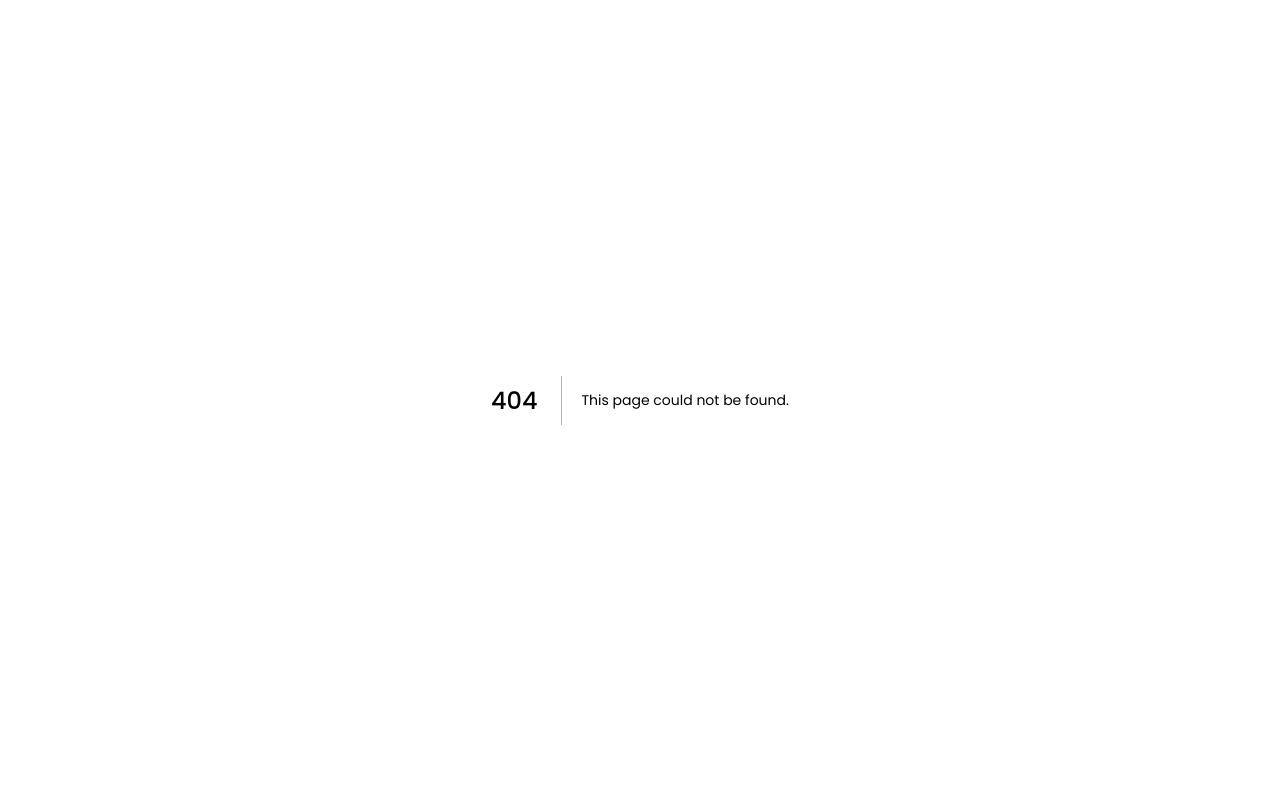
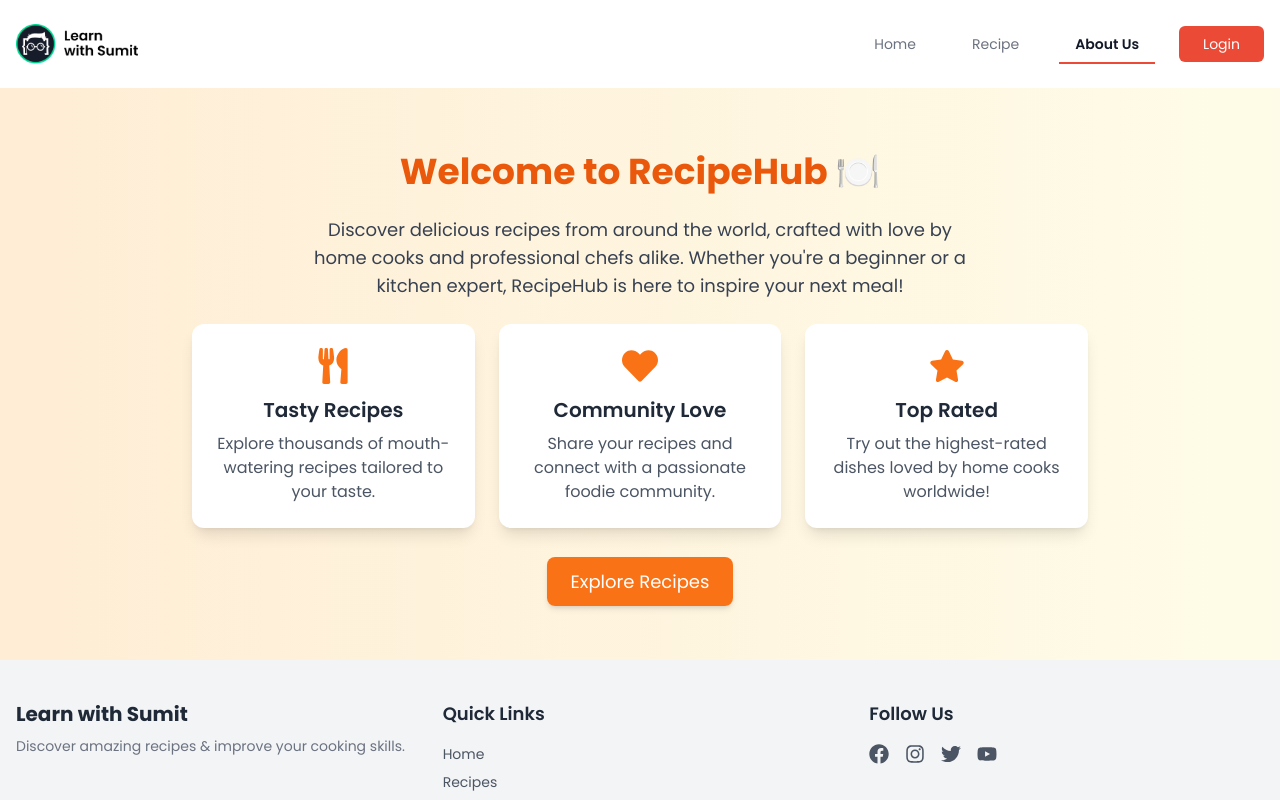
Before and after one commit to aihridoy/flavory, a Next.js app: page /about-us in a window 1280 px wide. Before the commit this address had no page. Shown: the top 800 px of the page. Built offline with nearby package versions, Linux system fonts and the light colour scheme; no server answers.

Commit message:
feat: about page

```diff
--- /dev/null
+++ b/app/about-us/page.jsx
@@ -0,0 +1,80 @@
+/* eslint-disable react/no-unescaped-entities */
+/* eslint-disable react/prop-types */
+"use client";
+import React from "react";
+import { motion } from "framer-motion";
+import { FaUtensils, FaHeart, FaStar } from "react-icons/fa";
+import Navbar from "@/components/Navbar";
+import Footer from "@/components/Footer";
+import Link from "next/link";
+
+export default function About() {
+  return (
+    <>
+      <Navbar />
+      <div className=" bg-gradient-to-r from-orange-100 to-yellow-50 py-16 px-6 flex flex-col items-center">
+        <motion.h1
+          className="text-4xl font-bold text-orange-600 mb-6"
+          initial={{ opacity: 0, y: -20 }}
+          animate={{ opacity: 1, y: 0 }}
+        >
+          Welcome to RecipeHub 🍽️
+        </motion.h1>
+
+        <motion.p
+          className="text-lg text-gray-700 max-w-2xl text-center mb-6"
+          initial={{ opacity: 0 }}
+          animate={{ opacity: 1 }}
+          transition={{ delay: 0.3 }}
+        >
+          Discover delicious recipes from around the world, crafted with love by
+          home cooks and professional chefs alike. Whether you're a beginner or
+          a kitchen expert, RecipeHub is here to inspire your next meal!
+        </motion.p>
+
+        <div className="grid grid-cols-1 md:grid-cols-3 gap-6 max-w-4xl">
+          <FeatureCard
+            icon={<FaUtensils />}
+            title="Tasty Recipes"
+            description="Explore thousands of mouth-watering recipes tailored to your taste."
+          />
+          <FeatureCard
+            icon={<FaHeart />}
+            title="Community Love"
+            description="Share your recipes and connect with a passionate foodie community."
+          />
+          <FeatureCard
+            icon={<FaStar />}
+            title="Top Rated"
+            description="Try out the highest-rated dishes loved by home cooks worldwide!"
+          />
+        </div>
+
+        <motion.div
+          className="mt-10"
+          initial={{ opacity: 0 }}
+          animate={{ opacity: 1 }}
+          transition={{ delay: 0.5 }}
+        >
+          <Link href='/categorized' className="bg-orange-500 text-white px-6 py-3 rounded-lg text-lg shadow-md hover:bg-orange-600 transition-all">
+            Explore Recipes
+          </Link>
+        </motion.div>
+      </div>
+      <Footer />
+    </>
+  );
+}
+
+function FeatureCard({ icon, title, description }) {
+  return (
+    <motion.div
+      className="p-6 bg-white shadow-lg rounded-xl flex flex-col items-center text-center"
+      whileHover={{ scale: 1.05 }}
+    >
+      <div className="text-orange-500 text-4xl mb-3">{icon}</div>
+      <h3 className="text-xl font-semibold text-gray-800 mb-2">{title}</h3>
+      <p className="text-gray-600">{description}</p>
+    </motion.div>
+  );
+}
--- a/app/recipes/category/[category-name]/page.js
+++ b/app/recipes/category/[category-name]/page.js
@@ -38,14 +38,14 @@ const Page = ({ params }) => {
     <>
       <Navbar />
       <main>
-        <section className="container py-8">
+        <section className="container py-14">
           <div>
             <h3 className="font-semibold text-2xl text-gray-800">
               {decodeURIComponent(categoryName)} Recipes
             </h3>
 
             {loading && (
-              <div className="flex justify-center items-center mt-32 mb-32">
+              <div className="flex justify-center items-center mt-36 mb-36">
                 <span className="animate-spin rounded-full h-40 w-40 border-t-2 border-b-2 border-gray-900"></span>
               </div>
             )}
--- a/components/Footer.jsx
+++ b/components/Footer.jsx
@@ -1,8 +1,9 @@
+/* eslint-disable react/react-in-jsx-scope */
 import { FaFacebook, FaInstagram, FaTwitter, FaYoutube } from "react-icons/fa";
 
 const Footer = () => {
   return (
-    <footer className="bg-gray-100 py-10 mt-12">
+    <footer className="bg-gray-100 py-10">
       <div className="container mx-auto px-6">
         <div className="grid grid-cols-1 md:grid-cols-3 gap-8">
           {/* Brand Section */}
--- a/components/Navbar.jsx
+++ b/components/Navbar.jsx
@@ -36,7 +36,7 @@ const Navbar = () => {
           {[
             { name: "Home", path: "/" },
             { name: "Recipe", path: "/categorized" },
-            { name: "About Us", path: "/about" },
+            { name: "About Us", path: "/about-us" },
           ].map((menu) => (
             <li key={menu.path} className="py-2">
               <Link
```
